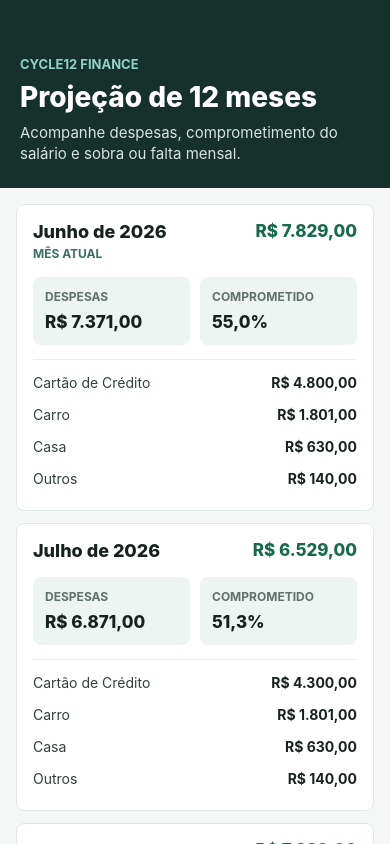
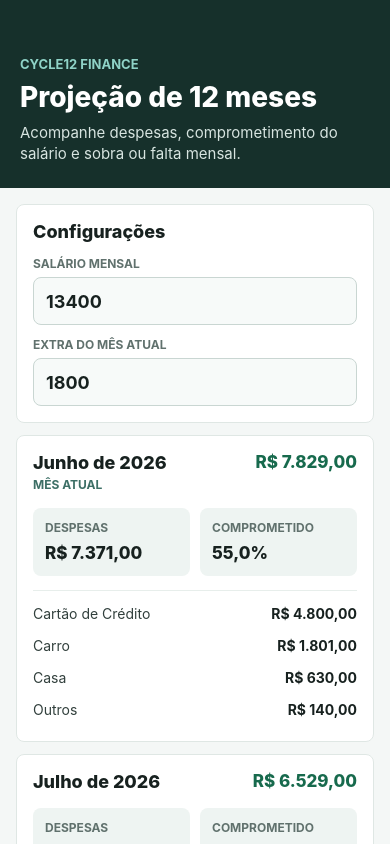
Before and after one commit to alansvieceli/cycle12-finance-app, a React Native app: screen / in a window 390 px wide. Built offline with nearby package versions, Linux system fonts and the light colour scheme.

Commit message:
feat: add finance settings editor

```diff
--- a/App.tsx
+++ b/App.tsx
@@ -1,5 +1,11 @@
-import { useMemo } from 'react';
-import { ScrollView, StyleSheet, Text, View } from 'react-native';
+import { useMemo, useState } from 'react';
+import {
+  ScrollView,
+  StyleSheet,
+  Text,
+  TextInput,
+  View,
+} from 'react-native';
 
 import { createInitialFinanceState } from './src/data/initialFinanceState';
 import {
@@ -29,10 +35,31 @@ const monthFormatter = new Intl.DateTimeFormat('pt-BR', {
 
 export default function App() {
   const projectionMonths = useMemo(() => createProjectionMonths(), []);
-  const financeState = useMemo(
+  const initialFinanceState = useMemo(
     () => createInitialFinanceState(projectionMonths),
     [projectionMonths],
   );
+  const [financeState, setFinanceState] = useState(initialFinanceState);
+
+  function updateMonthlySalary(value: string) {
+    setFinanceState((currentState) => ({
+      ...currentState,
+      settings: {
+        ...currentState.settings,
+        monthlySalary: parseCurrencyInput(value),
+      },
+    }));
+  }
+
+  function updateCurrentMonthExtraBalance(value: string) {
+    setFinanceState((currentState) => ({
+      ...currentState,
+      settings: {
+        ...currentState.settings,
+        currentMonthExtraBalance: parseCurrencyInput(value),
+      },
+    }));
+  }
 
   return (
     <View style={styles.container}>
@@ -45,6 +72,22 @@ export default function App() {
       </View>
 
       <ScrollView contentContainerStyle={styles.monthList}>
+        <View style={styles.settingsPanel}>
+          <Text style={styles.sectionTitle}>Configurações</Text>
+          <View style={styles.inputGrid}>
+            <CurrencyInput
+              label="Salário mensal"
+              value={financeState.settings.monthlySalary}
+              onChangeValue={updateMonthlySalary}
+            />
+            <CurrencyInput
+              label="Extra do mês atual"
+              value={financeState.settings.currentMonthExtraBalance}
+              onChangeValue={updateCurrentMonthExtraBalance}
+            />
+          </View>
+        </View>
+
         {projectionMonths.map((projectionMonth) => {
           const monthlyTotalExpenses = calculateMonthlyTotalExpenses(
             financeState.categories,
@@ -124,6 +167,29 @@ export default function App() {
   );
 }
 
+function CurrencyInput({
+  label,
+  onChangeValue,
+  value,
+}: {
+  label: string;
+  onChangeValue: (value: string) => void;
+  value: number;
+}) {
+  return (
+    <View style={styles.inputGroup}>
+      <Text style={styles.inputLabel}>{label}</Text>
+      <TextInput
+        keyboardType="decimal-pad"
+        onChangeText={onChangeValue}
+        placeholder="0,00"
+        style={styles.input}
+        value={formatEditableAmount(value)}
+      />
+    </View>
+  );
+}
+
 function SummaryValue({ label, value }: { label: string; value: string }) {
   return (
     <View style={styles.summaryValue}>
@@ -162,6 +228,24 @@ function formatMonthLabel(year: number, month: number) {
   return label.charAt(0).toUpperCase() + label.slice(1);
 }
 
+function parseCurrencyInput(value: string) {
+  const normalizedValue = value
+    .replace(/[^\d,.-]/g, '')
+    .replace(/\./g, '')
+    .replace(',', '.');
+  const parsedValue = Number(normalizedValue);
+
+  return Number.isFinite(parsedValue) ? parsedValue : 0;
+}
+
+function formatEditableAmount(value: number) {
+  if (!Number.isFinite(value) || value === 0) {
+    return '';
+  }
+
+  return String(value).replace('.', ',');
+}
+
 const styles = StyleSheet.create({
   container: {
     flex: 1,
@@ -197,6 +281,45 @@ const styles = StyleSheet.create({
     gap: 12,
     padding: 16,
     paddingBottom: 28,
+  },
+  settingsPanel: {
+    backgroundColor: '#ffffff',
+    borderColor: '#dfe7e4',
+    borderRadius: 8,
+    borderWidth: 1,
+    padding: 16,
+  },
+  sectionTitle: {
+    color: '#17211f',
+    fontSize: 18,
+    fontWeight: '800',
+    letterSpacing: 0,
+  },
+  inputGrid: {
+    gap: 12,
+    marginTop: 14,
+  },
+  inputGroup: {
+    gap: 6,
+  },
+  inputLabel: {
+    color: '#60716d',
+    fontSize: 12,
+    fontWeight: '700',
+    letterSpacing: 0,
+    textTransform: 'uppercase',
+  },
+  input: {
+    backgroundColor: '#f7faf9',
+    borderColor: '#c9d6d2',
+    borderRadius: 8,
+    borderWidth: 1,
+    color: '#17211f',
+    fontSize: 18,
+    fontWeight: '700',
+    letterSpacing: 0,
+    minHeight: 48,
+    paddingHorizontal: 12,
   },
   monthCard: {
     backgroundColor: '#ffffff',
```
